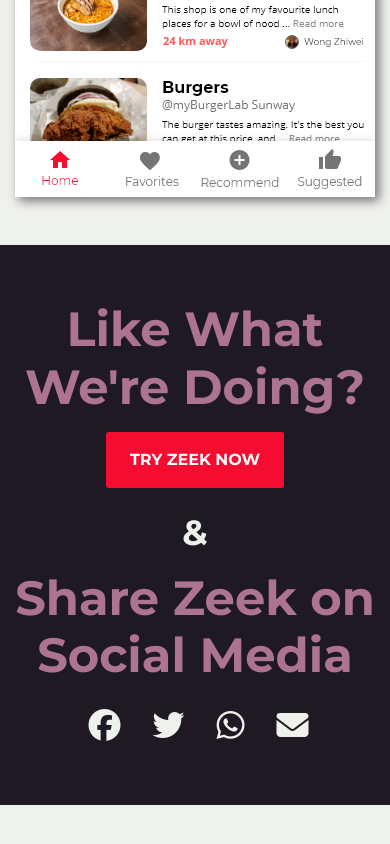
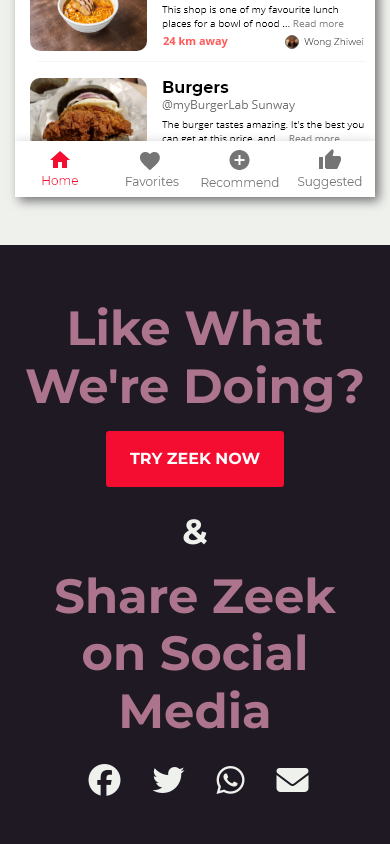
Before and after one commit to sherman2zhiwei/zeek, a plain HTML site: page index.html in a window 390 px wide. Shown: the part 3382-4226 px from the top of the page. Before the commit the page ends 4187 px from the top, so only its background shows below. Drawn offline with nearby package versions, Linux system fonts and the light colour scheme; a script that the page names is missing.

Commit message:
Added margins to footer

```diff
--- a/index.html
+++ b/index.html
@@ -257,7 +257,7 @@
 
 	<div class="footer-cta container-fluid d-flex flex-column">
 		<div class="textbox row h-100 no-gutters justify-content-center">
-			<div class="body-footer col-sm-9 d-flex flex-column align-items-center mt-5 mb-5">
+			<div class="body-footer col-sm-9 d-flex flex-column align-items-center mt-5 mb-5 ml-3 mr-3">
 
 
 <!-- 				<h2 class="text-footer-header-1 text-center font-weight-bold">Download the app here : </h2>
```
